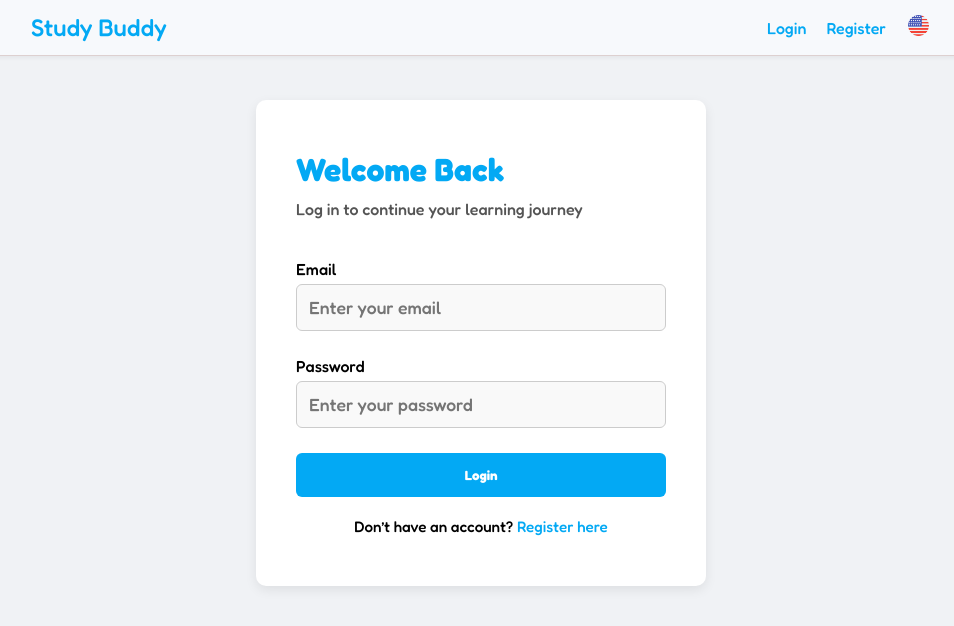
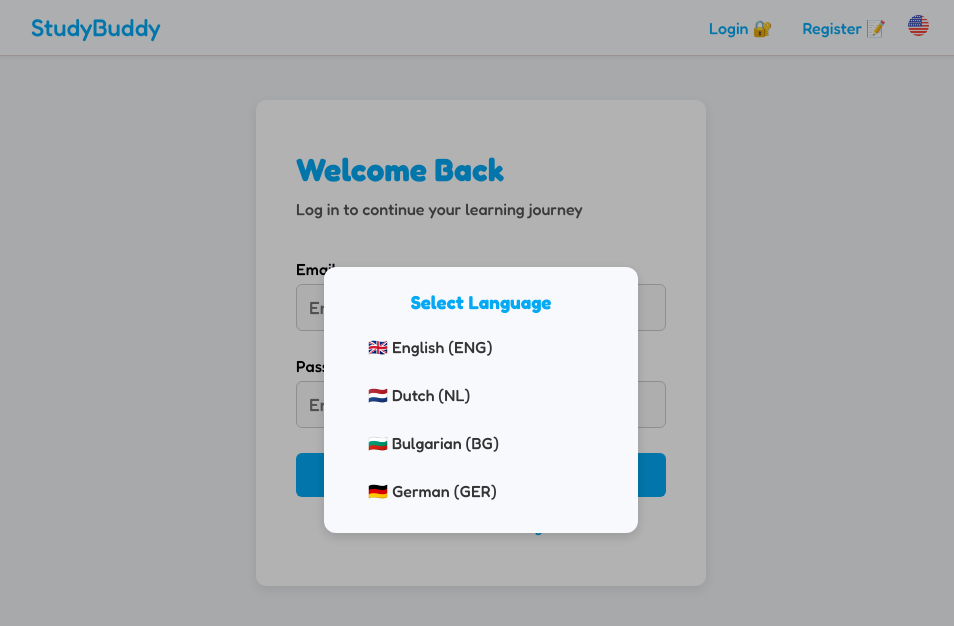
Before and after one commit to DayanaUzunova/StuddyBuddy-Diploma-TUSofia, a React (Vite) app in the folder App/front-end/: page /login in a window 1280 px wide. Both pictures are taken after a click on the picture 1077 px from the left and 25 px from the top of the page. Shown: the top 626 px of the page, without its empty margins (159-1113 px from the left). Built offline with nearby package versions, Linux system fonts and the light colour scheme.

Commit message:
add: emojis and lang select modal

```diff
--- a/App/front-end/src/components/header/Header.jsx
+++ b/App/front-end/src/components/header/Header.jsx
@@ -2,10 +2,19 @@ import { useNavigate } from "react-router-dom";
 import { useAuth } from "../../context/AuthContext";
 import '../../style/header.css';
 import flagUs from '../../../assets/icons/usFlag.png'
+import { useState } from 'react';
+import LangModal from '../modals/LangModal';
 
 export default function Header() {
   const { user, removeToken } = useAuth();
   const navigate = useNavigate();
+
+  const [langModalOpen, setLangModalOpen] = useState(false);
+
+  const handleLanguageSelect = (lang) => {
+    console.log('Selected language:', lang);
+    setLangModalOpen(false);
+  };
 
   const handleLogout = () => {
     removeToken();
@@ -15,24 +24,30 @@ export default function Header() {
   return (
     <header>
       <div className='nav_container'>
-        <h1 className='header-title'><p className="home" onClick={() => navigate('/')}>Study Buddy</p></h1>
+        <h1 className='header-title'><p className="home" onClick={() => navigate('/')}>StudyBuddy</p></h1>
         <nav>
           {user ? (
             <div className="user">
-              <p className='nav_button' onClick={() => navigate('/login')}>All Courses</p>
-              <p className='nav_button' onClick={handleLogout}>Logout</p>
+              <p className='nav_button' onClick={() => navigate('/login')}>Playground 🕹️</p>
+              <p className='nav_button' onClick={handleLogout}>Logout <span className="flipped">🏃‍♂️</span></p>
             </div>
           ) : (
             <div className="guest">
-              <p className='nav_button' onClick={() => navigate('/login')}>Login</p>
-              <p className='nav_button' onClick={() => navigate('/register')}>Register</p>
+              <p className='nav_button' onClick={() => navigate('/login')}>Login 🔐</p>
+              <p className='nav_button' onClick={() => navigate('/register')}>Register 📝</p>
             </div>
           )}
           <div className='language_picker'>
-            <img className='lang_btn' src={flagUs} />
+            <img className='lang_btn' src={flagUs} onClick={() => setLangModalOpen(true)} />
           </div>
         </nav>
       </div>
+
+      <LangModal
+        isOpen={langModalOpen}
+        onClose={() => setLangModalOpen(false)}
+        onSelect={handleLanguageSelect}
+      />
     </header >
   );
 }
--- /dev/null
+++ b/App/front-end/src/components/modals/LangModal.jsx
@@ -0,0 +1,22 @@
+import React from 'react';
+import '../../style/langModal.css';
+
+const LangModal = ({ isOpen, onClose, onSelect }) => {
+    if (!isOpen) return null;
+
+    return (
+        <div className="lang-modal-overlay" onClick={onClose}>
+            <div className="lang-modal" onClick={(e) => e.stopPropagation()}>
+                <h3>Select Language</h3>
+                <ul className="lang-list">
+                    <li onClick={() => onSelect('en')}>🇬🇧 English (ENG)</li>
+                    <li onClick={() => onSelect('nl')}>🇳🇱 Dutch (NL)</li>
+                    <li onClick={() => onSelect('bg')}>🇧🇬 Bulgarian (BG)</li>
+                    <li onClick={() => onSelect('de')}>🇩🇪 German (GER)</li>
+                </ul>
+            </div>
+        </div>
+    );
+};
+
+export default LangModal;
--- a/App/front-end/src/style/header.css
+++ b/App/front-end/src/style/header.css
@@ -34,10 +34,16 @@ nav {
   max-width: 900px;
 }
 
+.flipped {
+  transform: scaleX(-1);
+  display: inline-block;
+  line-height: 1;
+}
+
 .guest,
 .user {
   display: flex;
-  gap: 20px;
+  gap: 30px;
   flex-wrap: wrap;
 }
 
--- /dev/null
+++ b/App/front-end/src/style/langModal.css
@@ -0,0 +1,49 @@
+.lang-modal-overlay {
+    position: fixed;
+    top: 0;
+    left: 0;
+    width: 100%;
+    height: 100%;
+    background-color: rgba(0, 0, 0, 0.3);
+    display: flex;
+    align-items: center;
+    justify-content: center;
+    z-index: 1000;
+  }
+
+  .lang-modal {
+    background-color: #f7f9fc;
+    padding: 24px 32px;
+    border-radius: 12px;
+    box-shadow: 0 4px 12px rgba(0,0,0,0.15);
+    min-width: 250px;
+    font-family: inherit;
+  }
+
+  .lang-modal h3 {
+    margin-bottom: 16px;
+    color: var(--main-blue-clr);
+    font-weight: 600;
+    text-align: center;
+  }
+
+  .lang-list {
+    list-style: none;
+    padding: 0;
+    margin: 0;
+    display: flex;
+    flex-direction: column;
+    gap: 12px;
+  }
+
+  .lang-list li {
+    cursor: pointer;
+    padding: 8px 12px;
+    border-radius: 8px;
+    transition: background-color 0.2s ease;
+    color: #333;
+  }
+
+  .lang-list li:hover {
+    background-color: #e6f2fd;
+  }
```
